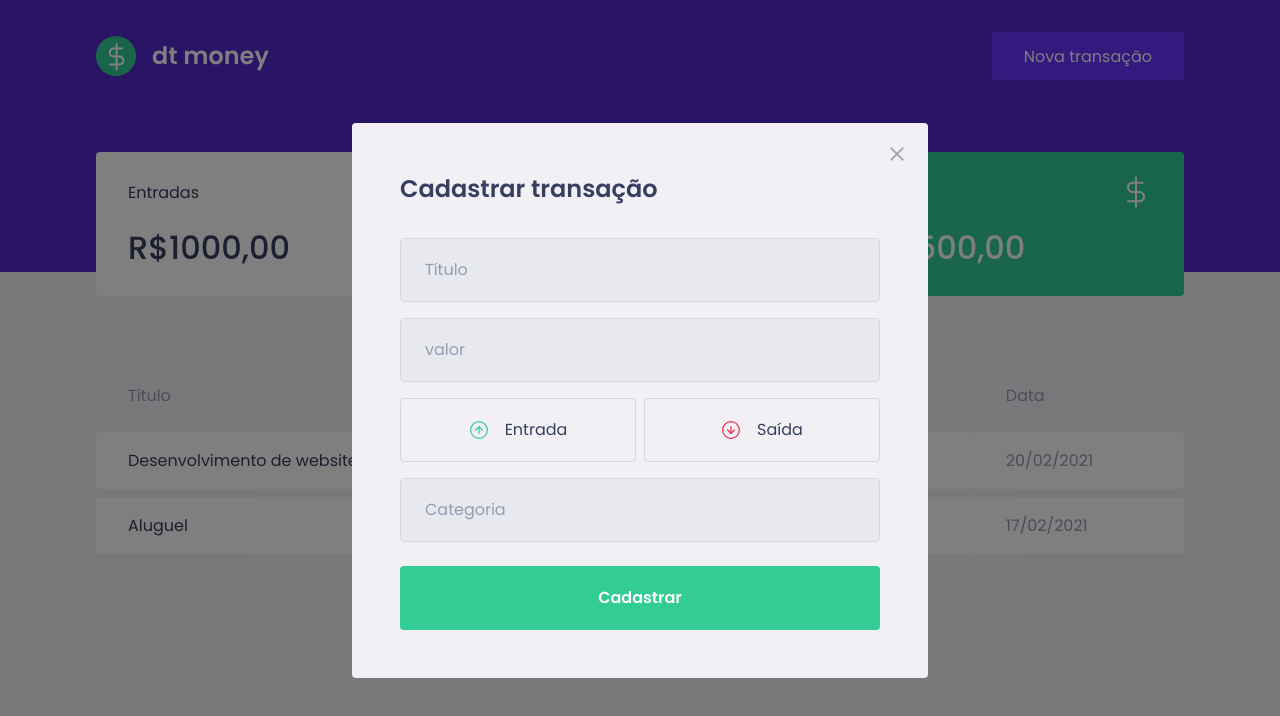
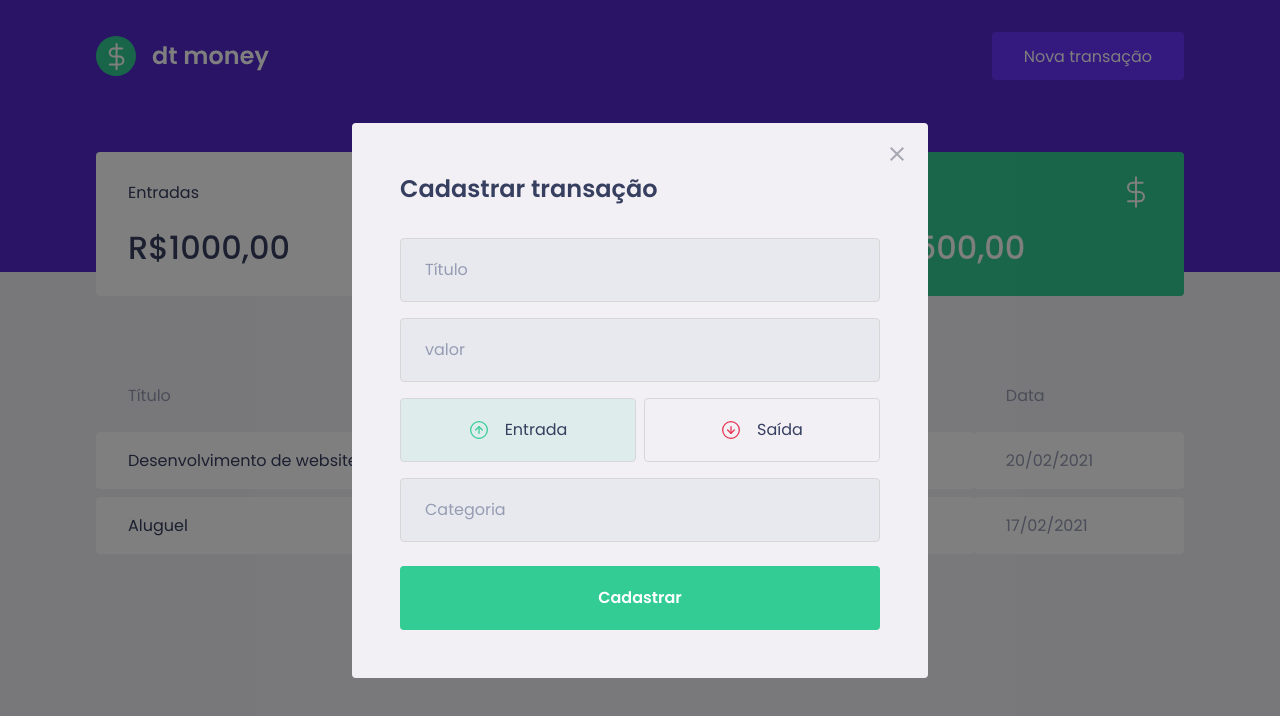
Before and after one commit to matheus-neves/dtmoney, a React (Create React App) app: page / in a window 1280 px wide. Both pictures are taken after a click on the button "Nova transação". Shown: the top 716 px of the page. Built offline with nearby package versions, Linux system fonts and the light colour scheme; no server answers; what miragejs would draw is missing.

Commit message:
feat(RadioBox): Added props and style

```diff
--- a/src/components/NewTransactionModal/index.tsx
+++ b/src/components/NewTransactionModal/index.tsx
@@ -1,9 +1,10 @@
+import { useState } from "react";
 import Modal from "react-modal"
 import closeImg from '../../assets/close.svg';
 import incomeImg from '../../assets/income.svg';
 import outcomeImg from '../../assets/outcome.svg';
 
-import { Container, TransactionTypeContainer } from "./styles"
+import { Container, RadioBox, TransactionTypeContainer } from "./styles"
 
 interface NewTransactionModalProps {
   isOpen: boolean;
@@ -11,6 +12,9 @@
 }
 
 export const NewTransactionModal = ({ isOpen, onRequestClose }: NewTransactionModalProps) => {
+
+  const [type, setType] = useState('deposit');
+
   return (
     <Modal
       isOpen={isOpen}
@@ -39,14 +43,24 @@
         />
 
         <TransactionTypeContainer>
-          <button type="button">
+          <RadioBox
+            type="button"
+            onClick={() => setType('deposit')}
+            isActive={type === 'deposit'}
+            activeColor="green"
+          >
             <img src={incomeImg} alt="Entrada" />
             <span>Entrada</span>
-          </button>
-          <button type="button">
+          </RadioBox>
+          <RadioBox
+            type="button"
+            onClick={() => setType('withdraw')}
+            isActive={type === 'withdraw'}
+            activeColor="red"
+          >
             <img src={outcomeImg} alt="Saída" />
             <span>Saída</span>
-          </button>
+          </RadioBox>
         </TransactionTypeContainer>
 
         <input
--- a/src/components/NewTransactionModal/styles.ts
+++ b/src/components/NewTransactionModal/styles.ts
@@ -1,5 +1,5 @@
 import styled from 'styled-components';
-import { darken } from 'polished';
+import { darken, transparentize } from 'polished';
 
 export const Container = styled.form`
 
@@ -55,13 +55,25 @@
   display: grid;
   grid-template-columns: 1fr 1fr;
   gap: 0.5rem;
+`;
 
-  button {
+interface RadioBoxProps {
+  isActive: boolean;
+  activeColor: 'green' | 'red';
+}
+
+const colors = {
+  green: '#33cc95',
+  red: '#e52e4d'
+}
+
+export const RadioBox = styled.button<RadioBoxProps>`
   height: 4rem;
   border: 1px solid #d7d7d7;
   border-radius: 0.25rem;
 
-    background: transparent;
+  background: ${({ isActive, activeColor }) => isActive
+    ? transparentize(0.9, colors[activeColor]) : 'transparent'};
 
   display: flex;
   align-items: center;
@@ -84,5 +96,4 @@
     font-size: 1rem;
     color: var(--text-title);
   }
-  }
 `;
```
Lines whose indentation alone changed are shown as unchanged.
